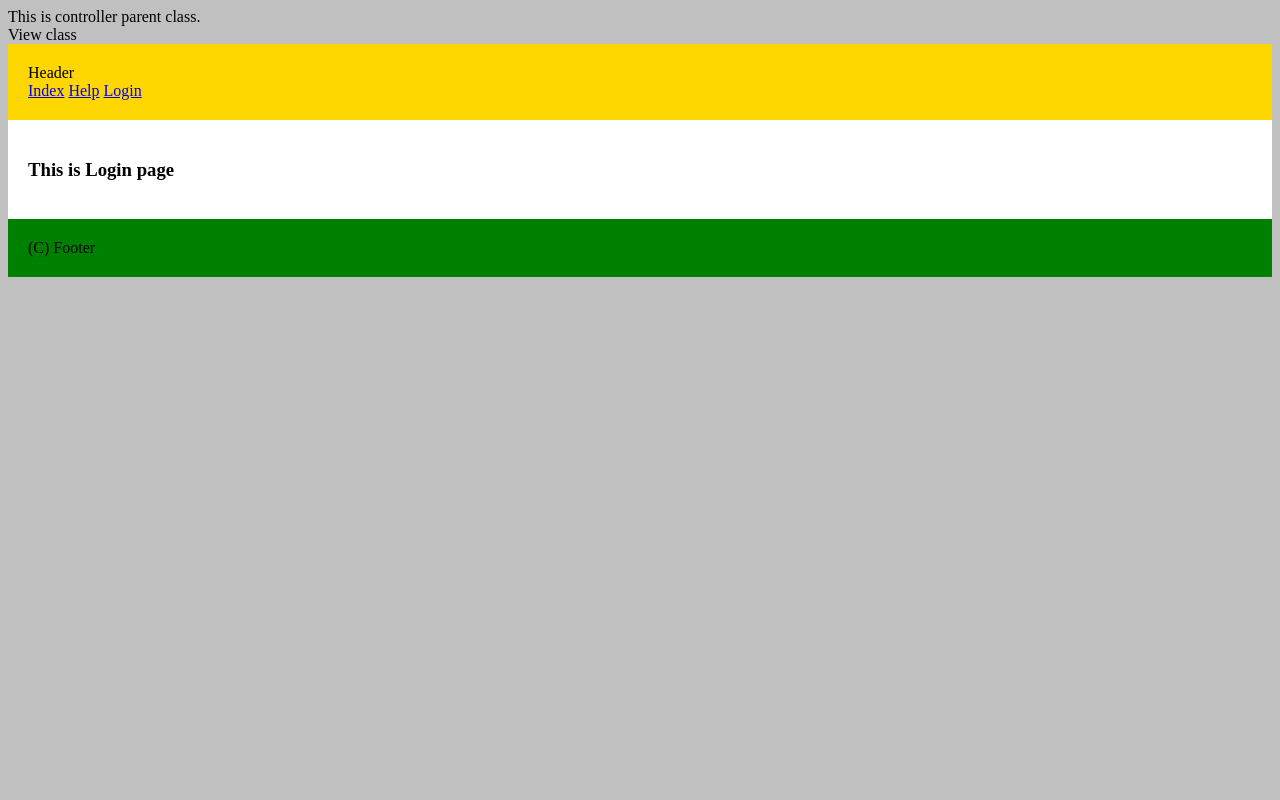
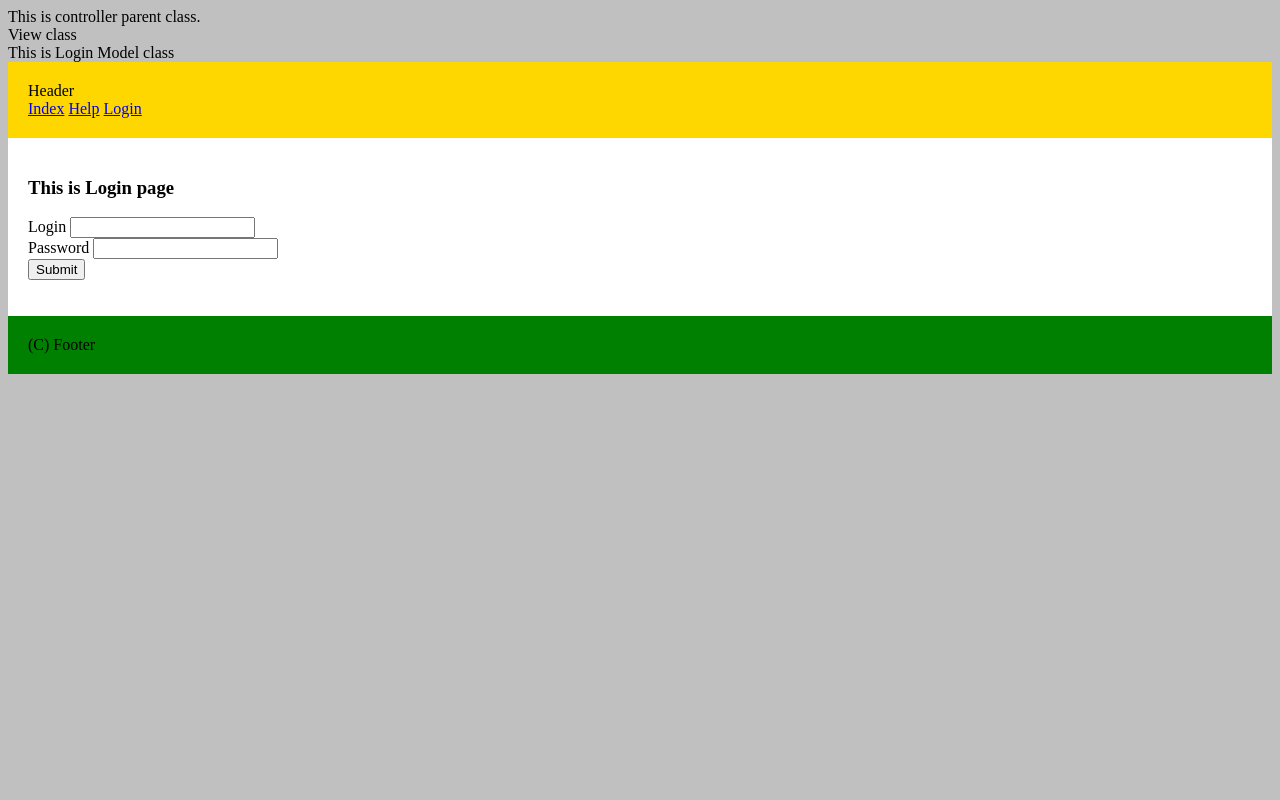
Before and after one commit to batisuoc/mvc_demo, a PHP site: page /login in a window 1280 px wide. Run offline with PHP 8.4, Linux system fonts and the light colour scheme; some libraries are stand-ins or nearby versions.

Commit message:
Learning part 3

```diff
--- a/docker-compose.yml
+++ b/docker-compose.yml
@@ -17,7 +17,7 @@ services:
             - "3306:3306"
         command: --default-authentication-plugin=mysql_native_password
         environment:
-            MYSQL_DATABASE: myDb
+            MYSQL_DATABASE: mvc
             MYSQL_USER: user
             MYSQL_PASSWORD: test
             MYSQL_ROOT_PASSWORD: test
--- /dev/null
+++ b/dump/mvc_db.sql
@@ -0,0 +1,6 @@
+use mvc;
+
+create table user (
+	username char(15) primary key,
+	password char(20)
+);
--- a/www/controllers/login.php
+++ b/www/controllers/login.php
@@ -14,6 +14,11 @@ class Login extends Controller
 	{
 		$this->view->render('login/index');
 	}
+
+	function run()
+	{
+		$this->model->run();
+	}
 }
 
 ?>
--- a/www/index.php
+++ b/www/index.php
@@ -5,6 +5,9 @@ require 'libs/Controller.php';
 require 'libs/Model.php';
 require 'libs/View.php';
 
+//Library
+require 'libs/Database.php';
+
 require 'config/database.php';
 require 'config/paths.php';
 
--- a/www/libs/Bootstrap.php
+++ b/www/libs/Bootstrap.php
@@ -33,7 +33,9 @@ class Bootstrap
 			$controller = new Error();
 			return false;
 		}
-		$controller = new $url[0];
+		$controller = new $url[0];//Khoi tao controller
+		$controller->loadModel($url[0]);//Khoi tao model trong controller
+
 		//Neu co param o url[2] thi truyen param vao function url[1] neu co
 		if (isset($url[2])) {
 			if (method_exists($controller, $url[1])) {
--- a/www/libs/Controller.php
+++ b/www/libs/Controller.php
@@ -9,6 +9,16 @@ class Controller
 		echo "This is controller parent class.<br/>";
 		$this->view = new View();
 	}
+
+	public function loadModel($name)
+	{
+		$path = 'models/' . $name . '_model.php';
+		if (file_exists($path)) {
+			require $path;
+			$modelName = $name . '_Model';
+			$this->model = new $modelName();
+		}
+	}
 }
 
 ?>
--- /dev/null
+++ b/www/libs/Database.php
@@ -0,0 +1,14 @@
+<?php
+/**
+ *
+ */
+class Database extends PDO
+{
+
+	public function __construct()
+	{
+		parent::__construct('mysql:host=localhost:8000;dbname=myDb', 'user', 'test');
+	}
+}
+
+?>
--- a/www/libs/Model.php
+++ b/www/libs/Model.php
@@ -6,8 +6,7 @@ class Model
 {
 	function __construct()
 	{
-		// $this->database = new Database();
-
+		$this->database = new Database();
 	}
 }
 
--- /dev/null
+++ b/www/models/login_model.php
@@ -0,0 +1,14 @@
+<?php
+/**
+ *
+ */
+class Login_Model extends Model
+{
+
+	function __construct()
+	{
+		echo "This is Login Model class";
+	}
+}
+
+?>
--- a/www/views/login/index.php
+++ b/www/views/login/index.php
@@ -1,2 +1,9 @@
 
 <h3>This is Login page</h3>
+<form action="login/run" method="post">
+	<label>Login</label>
+	<input type="text" name="login"><br>
+	<label>Password</label>
+	<input type="password" name="pass"><br>
+	<input type="submit" name="login_submit">
+</form>
```
Also changed, not shown: dump/myDb.sql (deleted, +0 -24 lines), 3 other files.
